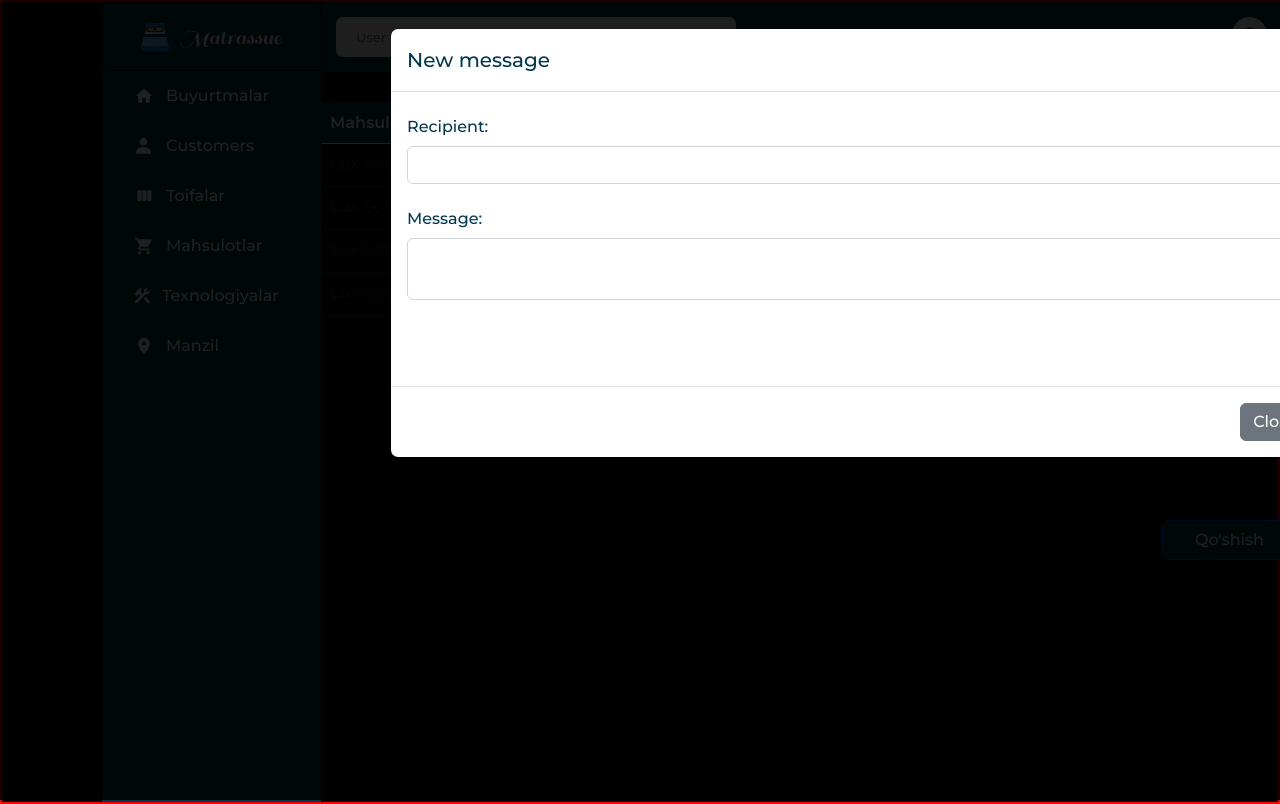
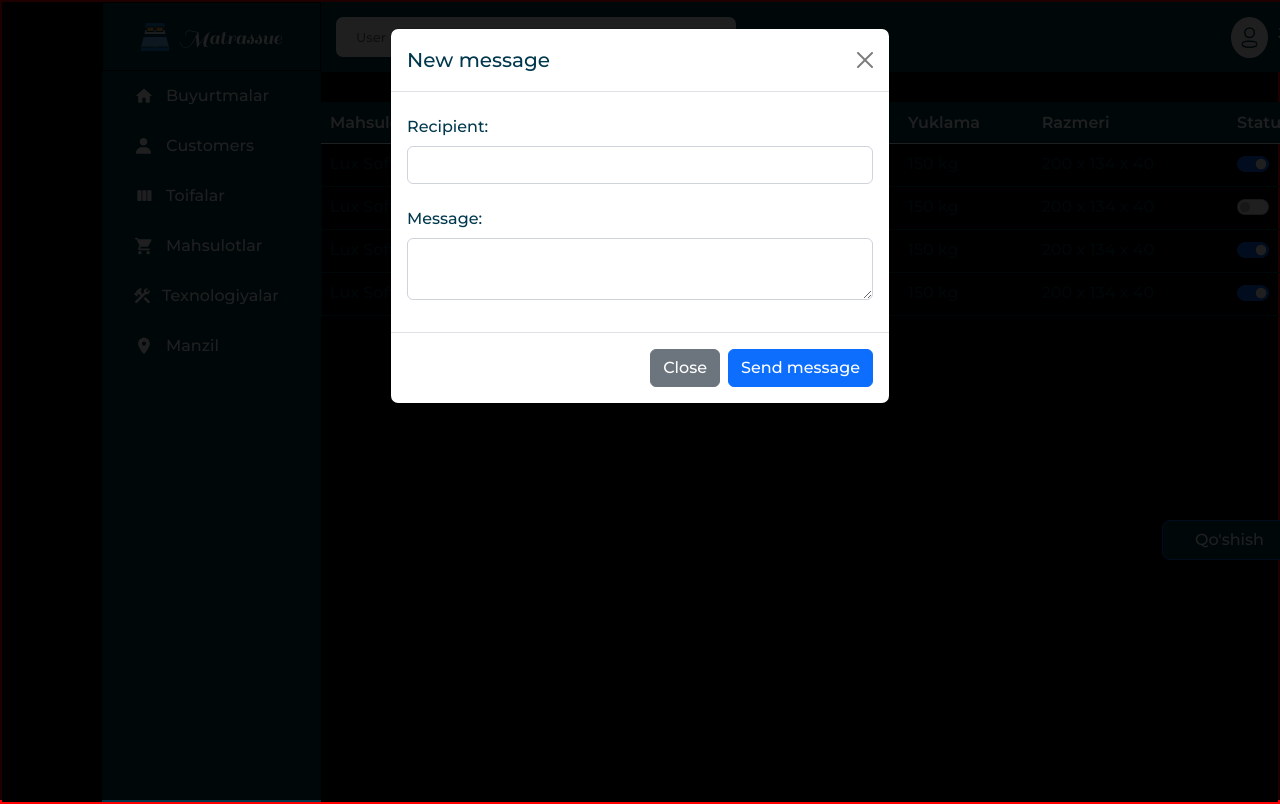
Before and after one commit to roziqov1011/matras, a React (Create React App) app: page /admin/mahsulotlar in a window 1280 px wide. Both pictures are taken after a click on the button "Qo'shish". Shown: the top 804 px of the page. Built offline with nearby package versions, Linux system fonts and the light colour scheme.

Commit message:
maxsulotlar

```diff
--- a/src/pages/Mahsulotlar/Mahsulotlar.jsx
+++ b/src/pages/Mahsulotlar/Mahsulotlar.jsx
@@ -97,7 +97,7 @@ function Mahsulotlar() {
 
           <div className="modal fade" id="maxsulot" tabindex="-1" aria-labelledby="exampleModalLabel" aria-hidden="true">
           <div className="modal-dialog">
-            <div className="modal-content modal-add">
+            <div className="modal-content ">
               <div className="modal-header">
                 <h5 className="modal-title" id="exampleModalLabel">New message</h5>
                 <button type="button" className="btn-close" data-bs-dismiss="modal" aria-label="Close"></button>
--- a/src/pages/Mahsulotlar/Mahsulotlar.scss
+++ b/src/pages/Mahsulotlar/Mahsulotlar.scss
@@ -39,8 +39,3 @@
 }
 
 // modal
-
-.modal-add{
-    width: 1090px;
-    height: 430px;
-}
```
